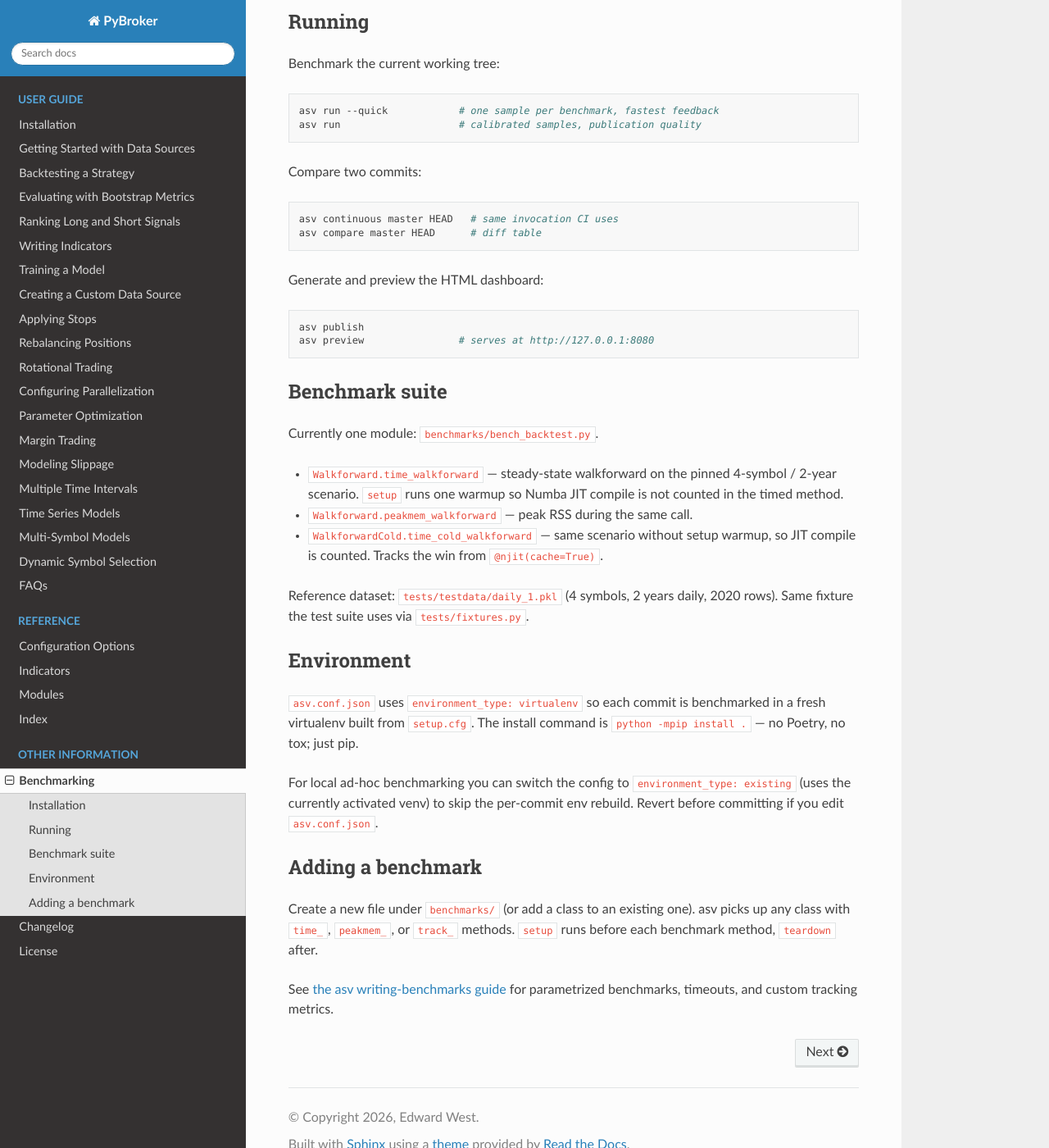
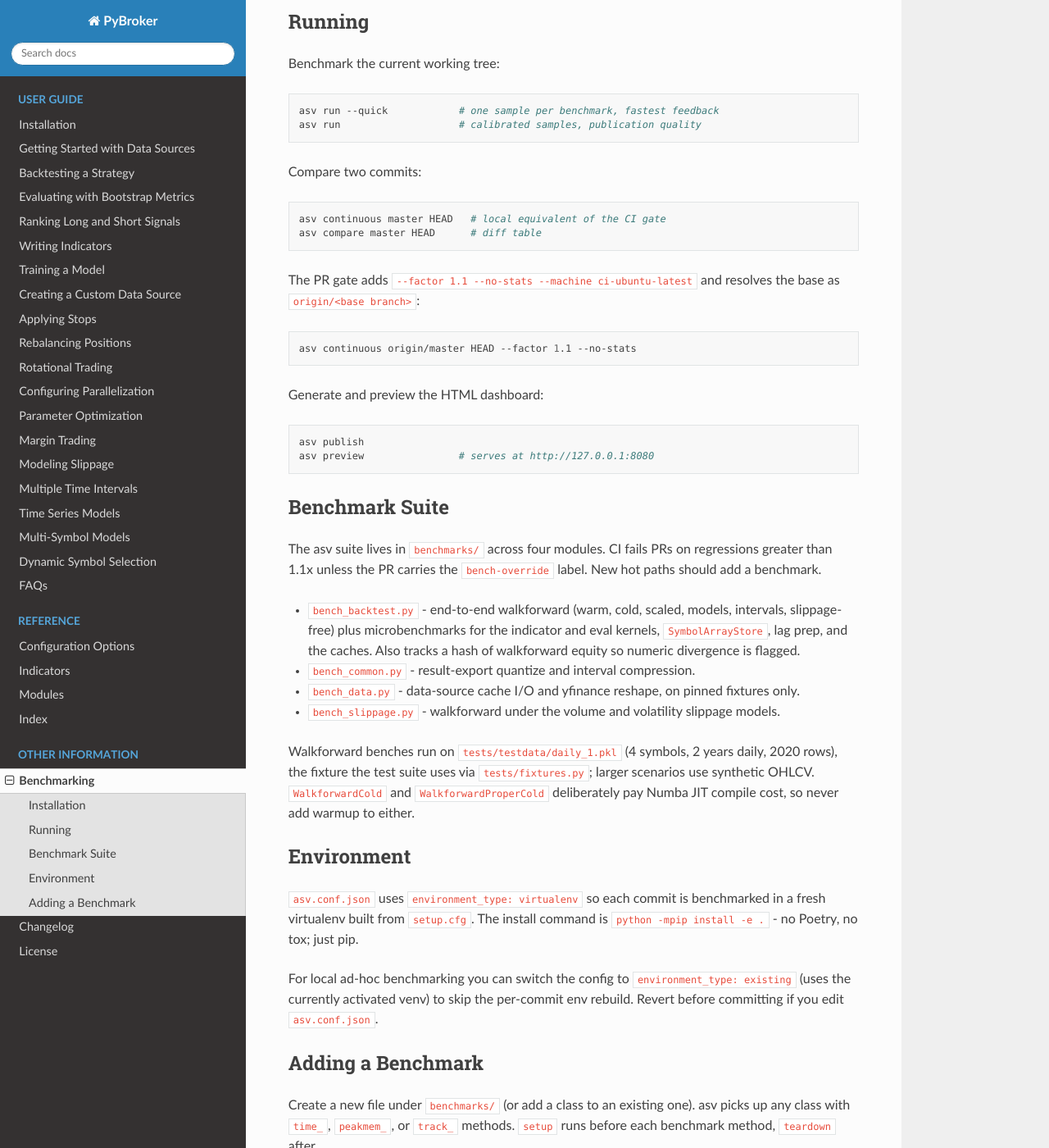
Before and after one commit to edtechre/pybroker, a Sphinx documentation site: the page built from docs/source/benchmarking.rst, in a window 1280 px wide and 1400 px high, scrolled down 484 px. Shown: the whole window at 82% size. Built offline with Sphinx 7.4.7 and the Read the Docs theme 3.1.0, drawn with Linux system fonts in a browser that asks for light colours.

Commit message:
Update benchmarking.rst

```diff
--- a/docs/source/benchmarking.rst
+++ b/docs/source/benchmarking.rst
@@ -33,8 +33,15 @@ Compare two commits:
 
 .. code-block:: bash
 
-   asv continuous master HEAD   # same invocation CI uses
+   asv continuous master HEAD   # local equivalent of the CI gate
    asv compare master HEAD      # diff table
+
+The PR gate adds ``--factor 1.1 --no-stats --machine ci-ubuntu-latest`` and
+resolves the base as ``origin/<base branch>``:
+
+.. code-block:: bash
+
+   asv continuous origin/master HEAD --factor 1.1 --no-stats
 
 Generate and preview the HTML dashboard:
 
@@ -43,35 +50,42 @@ Generate and preview the HTML dashboard:
    asv publish
    asv preview                # serves at http://127.0.0.1:8080
 
-Benchmark suite
+Benchmark Suite
 ---------------
 
-Currently one module: ``benchmarks/bench_backtest.py``.
+The asv suite lives in ``benchmarks/`` across four modules. CI fails PRs on
+regressions greater than 1.1x unless the PR carries the ``bench-override``
+label. New hot paths should add a benchmark.
 
-- ``Walkforward.time_walkforward`` — steady-state walkforward on the pinned
-  4-symbol / 2-year scenario. ``setup`` runs one warmup so Numba JIT
-  compile is not counted in the timed method.
-- ``Walkforward.peakmem_walkforward`` — peak RSS during the same call.
-- ``WalkforwardCold.time_cold_walkforward`` — same scenario without setup
-  warmup, so JIT compile is counted. Tracks the win from
-  ``@njit(cache=True)``.
+- ``bench_backtest.py`` - end-to-end walkforward (warm, cold, scaled,
+  models, intervals, slippage-free) plus microbenchmarks for the indicator
+  and eval kernels, ``SymbolArrayStore``, lag prep, and the caches. Also
+  tracks a hash of walkforward equity so numeric divergence is flagged.
+- ``bench_common.py`` - result-export quantize and interval compression.
+- ``bench_data.py`` - data-source cache I/O and yfinance reshape, on pinned
+  fixtures only.
+- ``bench_slippage.py`` - walkforward under the volume and volatility
+  slippage models.
 
-Reference dataset: ``tests/testdata/daily_1.pkl`` (4 symbols, 2 years daily,
-2020 rows). Same fixture the test suite uses via ``tests/fixtures.py``.
+Walkforward benches run on ``tests/testdata/daily_1.pkl`` (4 symbols, 2
+years daily, 2020 rows), the fixture the test suite uses via
+``tests/fixtures.py``; larger scenarios use synthetic OHLCV.
+``WalkforwardCold`` and ``WalkforwardProperCold`` deliberately pay Numba
+JIT compile cost, so never add warmup to either.
 
 Environment
 -----------
 
 ``asv.conf.json`` uses ``environment_type: virtualenv`` so each commit is
 benchmarked in a fresh virtualenv built from ``setup.cfg``. The install
-command is ``python -mpip install .`` — no Poetry, no tox; just pip.
+command is ``python -mpip install -e .`` - no Poetry, no tox; just pip.
 
 For local ad-hoc benchmarking you can switch the config to
 ``environment_type: existing`` (uses the currently activated venv) to
 skip the per-commit env rebuild. Revert before committing if you edit
 ``asv.conf.json``.
 
-Adding a benchmark
+Adding a Benchmark
 ------------------
 
 Create a new file under ``benchmarks/`` (or add a class to an existing
```
